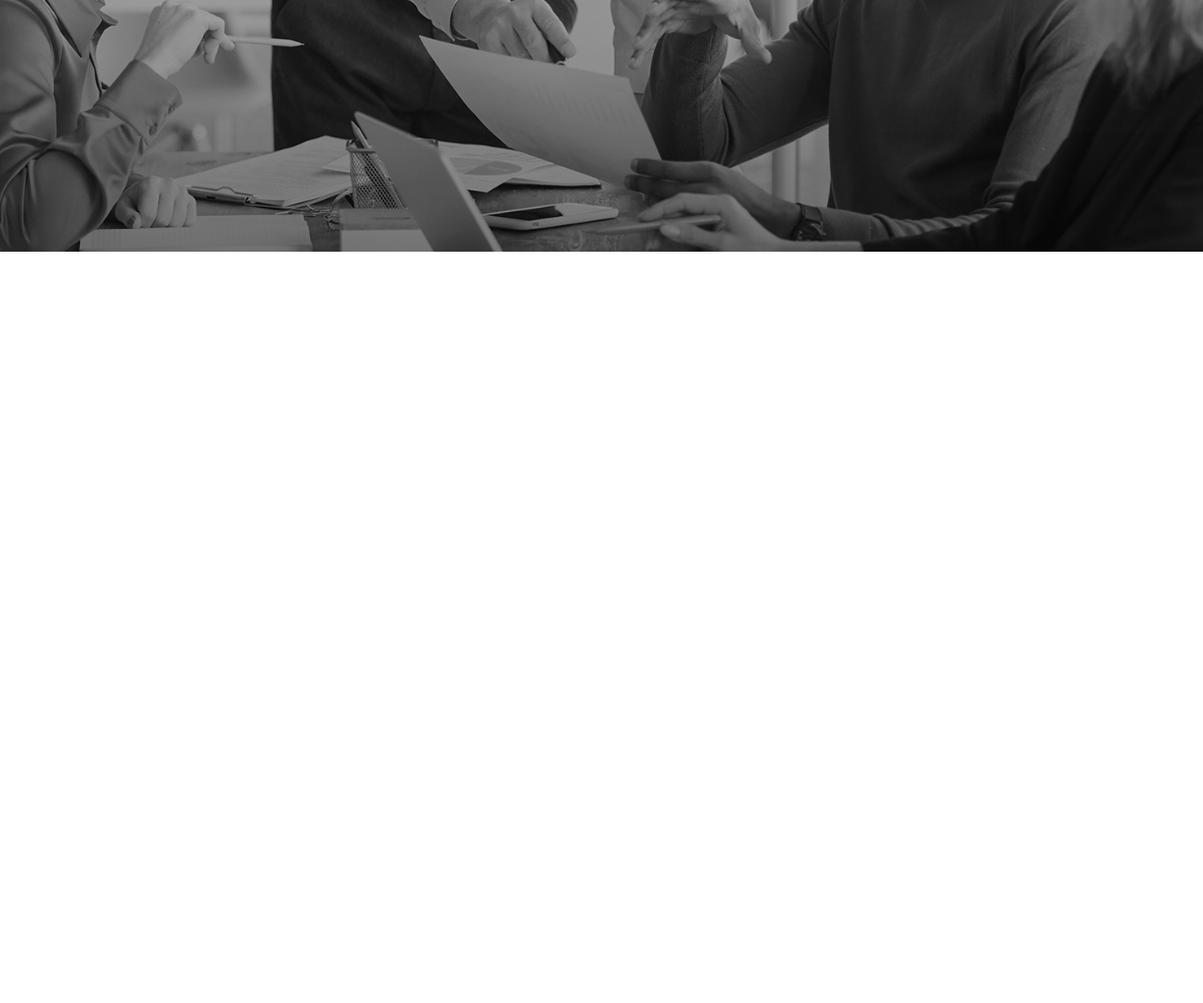
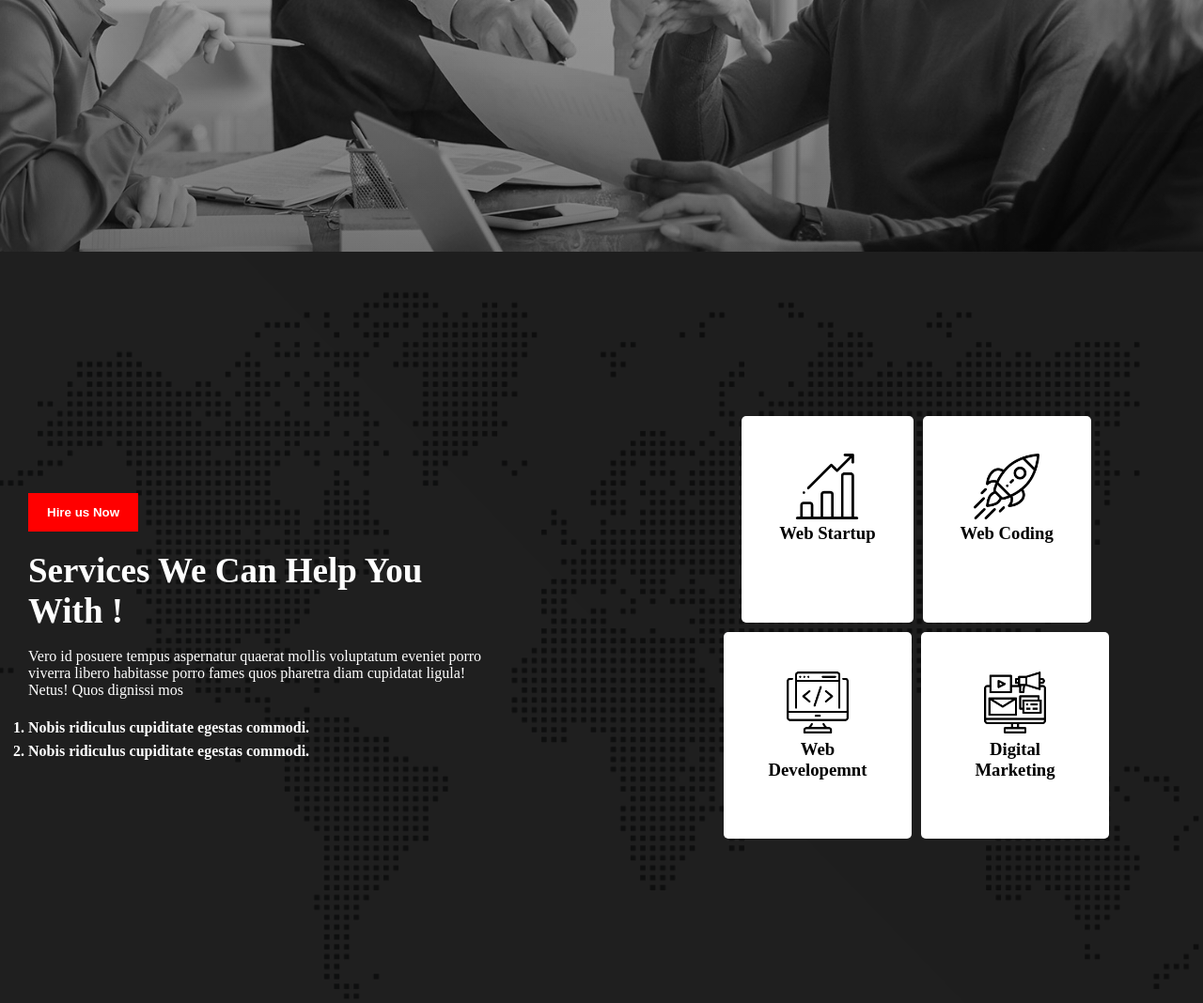
Before and after one commit to MD-Abdurrahmans/practice-project4, a plain HTML site: page index.html in a window 1280 px wide. Shown: the part 601-1669 px from the top of the page at 94% size. Before the commit the page ends 869 px from the top, so only its background shows below. Drawn offline with Linux system fonts and the light colour scheme.

Commit message:
service added

```diff
--- a/index.html
+++ b/index.html
@@ -33,5 +33,45 @@
             </div>
         </div>
     </header>
+
+    <main>
+        <section>
+            <div class="service-container">
+                <div class="service-left">
+                    <button class="btn-primary">Hire us Now</button>
+                    <h2 class="service-title">Services We Can Help You With !</h2>
+                    <p class="service-des">
+                        Vero id posuere tempus aspernatur quaerat mollis voluptatum eveniet porro viverra libero habitasse porro fames quos pharetra diam cupidatat ligula! Netus! Quos dignissi mos
+                    </p>
+                    <ol>
+                        <li>Nobis ridiculus cupiditate egestas commodi.</li>
+                        <li>Nobis ridiculus cupiditate egestas commodi.</li>
+                    </ol>
+                </div>
+                <div class="service-right">
+
+                    <div class="service-box-content">
+                        <div class="service-box">
+                             <img class="card-img" src="./asset/icons/bar-chart.png" alt="" srcset="">
+                             <h3 class="s-box-title">Web Startup</h3>
+                        </div>
+                        <div class="service-box">
+                             <img class="card-img" src="./asset/icons/startup.png" alt="" srcset="">
+                             <h3 class="s-box-title">Web Coding</h3>
+                        </div>
+                        <div class="service-box">
+                             <img class="card-img" src="./asset/icons/coding.png" alt="" srcset="">
+                             <h3 class="s-box-title">Web Developemnt</h3>
+                        </div>
+                        <div class="service-box">
+                             <img class="card-img" src="./asset/icons/digital-marketing.png" alt="" srcset="">
+                             <h3 class="s-box-title">Digital Marketing</h3>
+                        </div>
+
+                    </div>
+                </div>
+            </div>
+        </section>
+    </main>
 </body>
 </html>
--- a/style.css
+++ b/style.css
@@ -26,6 +26,11 @@
 }
 span{
     color: orangered;
+}
+
+section{
+
+
 }
 
 /* nav syle */
@@ -74,3 +79,67 @@ ul li a {
     width: 500px;
     padding: 18px 0px;
 }
+
+
+/* service style  */
+
+.service-container{
+    background-image: url("./asset/image/footer-bg.png"), linear-gradient(46deg,rgba(0, 0, 0, 0.88),rgba(0, 0, 0, 0.883));
+    background-blend-mode: overlay;
+    background-position: center;
+    background-size: cover;
+    background-repeat: no-repeat;
+    color: white;
+    height: 100vh;
+    display: flex;
+    justify-content: space-between;
+    padding: 0px 30px;
+    align-items: center;
+}
+.service-left{
+    max-width: 500px;
+}
+.service-title{
+    font-size: 37px;
+    margin-top: 20px;
+}
+.service-des{
+    padding: 18px 0px;
+}
+.service-left ol li{
+
+    line-height: 25px;
+    font-weight: 800;
+}
+
+
+.service-right{
+
+    width: 550px;
+}
+.card-img{
+    width: 70px;
+}
+
+.service-box-content{
+
+    display: flex;
+    justify-content: center;
+    align-items: center;
+    flex-wrap: wrap;
+     gap: 10px;
+
+}
+
+.service-box{
+    background-color: white;
+    max-width: 200px;
+    height: 220px;
+    text-align: center;
+    padding: 40px;
+    color: black;
+    border-radius: 5px;
+}
+.service-box h3{
+
+}
```
